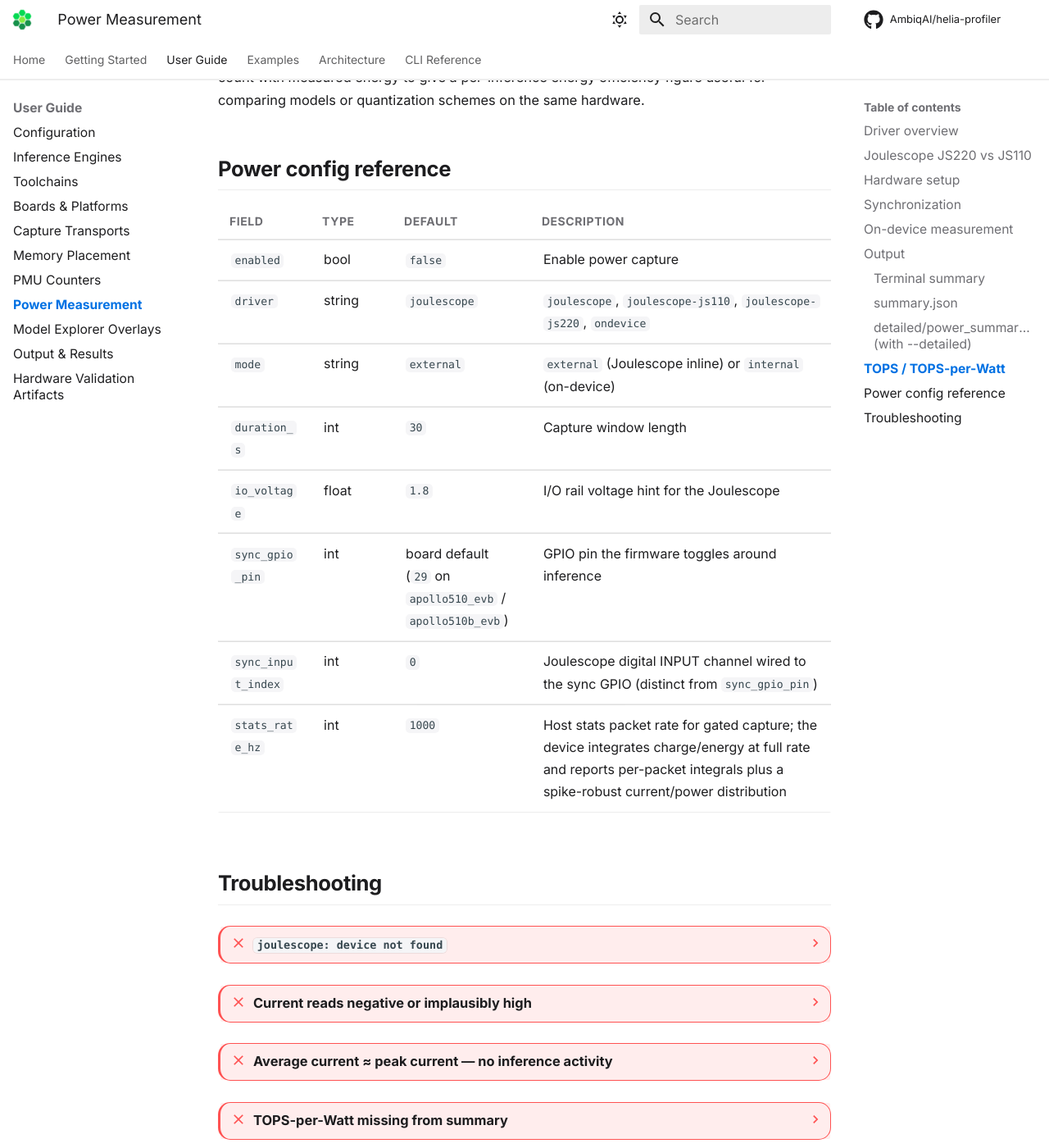
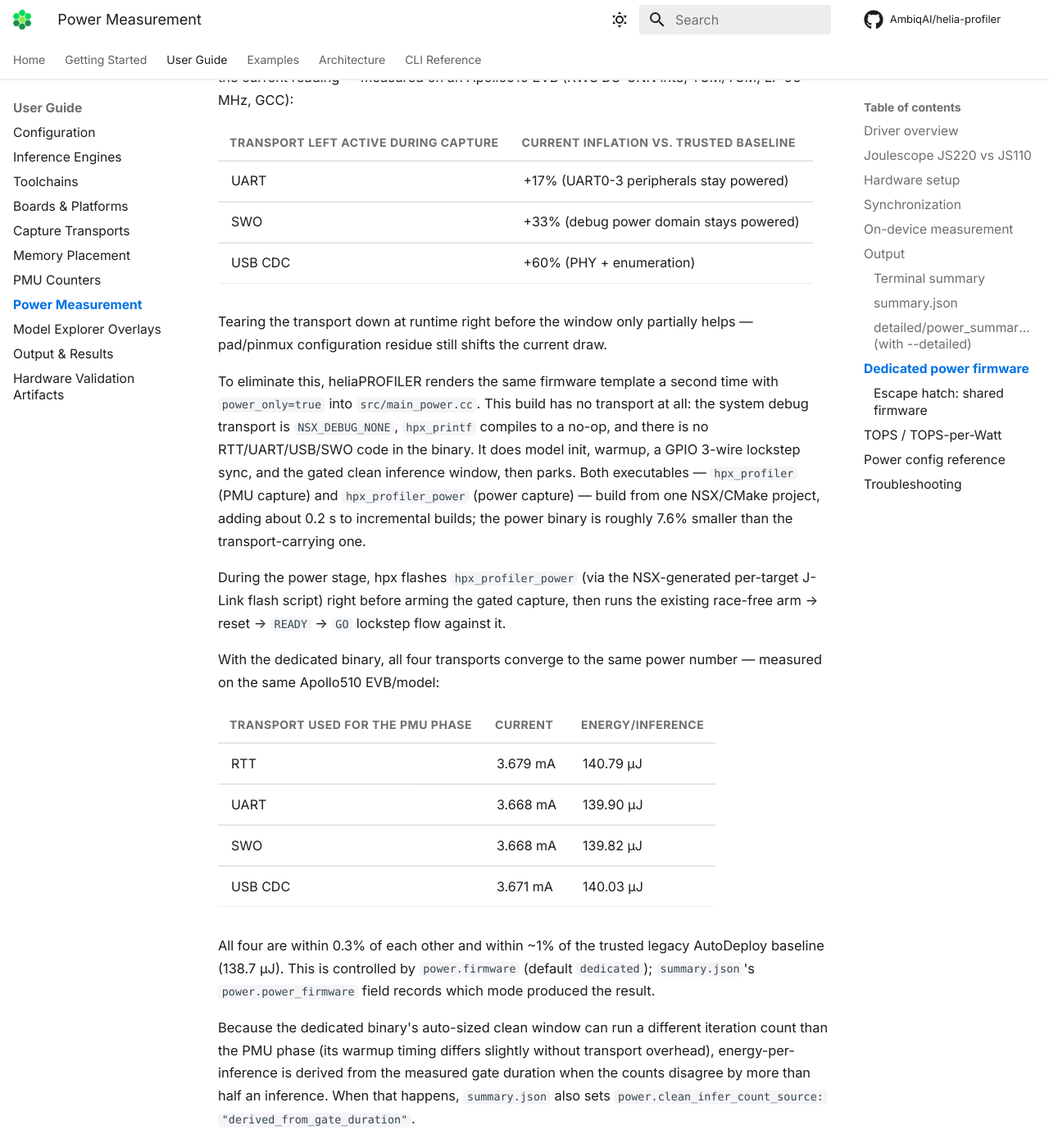
Before and after one commit to AmbiqAI/helia-profiler, an MkDocs documentation site: the page built from docs/guide/power.md, in a window 1280 px wide and 1400 px high, scrolled down 4143 px. Shown: the whole window at 82% size. Built offline with MkDocs 1.6.1 and Material for MkDocs 9.7.7, drawn with Linux system fonts in a browser that asks for light colours; some web fonts are replaced; comment, search, counter and statistics services are not loaded; some of the changed text lies outside the part shown.

Commit message:
docs(power): dedicated power firmware guide
Documents the transport-contamination measurements (+17% UART, +33%
SWO, +60% USB on AP510 vs a transport-free window), the dedicated
power binary flow, the power.firmware config / --power-firmware flag,
the power_firmware and clean_infer_count_source metadata fields, and
the shared-mode escape hatch with its caveats.

Co-authored-by: Copilot <223556219+Copilot@users.noreply.github.com>

````diff
--- a/docs/guide/power.md
+++ b/docs/guide/power.md
@@ -148,6 +148,72 @@ ambient conditions.
 
 A flat CSV of all power scalar metrics for spreadsheet ingest.
 
+## Dedicated power firmware
+
+PMU capture needs a host transport (`rtt`, `uart`, `swo`, or `usb_cdc`) to get
+per-layer counters off the target. That same transport, if still initialized
+during the power capture window, contaminates the current reading — measured
+on an Apollo510 EVB (KWS DS-CNN int8, TCM/TCM, LP 96 MHz, GCC):
+
+| Transport left active during capture | Current inflation vs. trusted baseline |
+|---|---|
+| UART | +17% (UART0-3 peripherals stay powered) |
+| SWO | +33% (debug power domain stays powered) |
+| USB CDC | +60% (PHY + enumeration) |
+
+Tearing the transport down at runtime right before the window only partially
+helps — pad/pinmux configuration residue still shifts the current draw.
+
+To eliminate this, heliaPROFILER renders the same firmware template a second
+time with `power_only=true` into `src/main_power.cc`. This build has no
+transport at all: the system debug transport is `NSX_DEBUG_NONE`, `hpx_printf`
+compiles to a no-op, and there is no RTT/UART/USB/SWO code in the binary. It
+does model init, warmup, a GPIO 3-wire lockstep sync, and the gated clean
+inference window, then parks. Both executables — `hpx_profiler` (PMU capture)
+and `hpx_profiler_power` (power capture) — build from one NSX/CMake project,
+adding about 0.2 s to incremental builds; the power binary is roughly 7.6%
+smaller than the transport-carrying one.
+
+During the power stage, hpx flashes `hpx_profiler_power` (via the
+NSX-generated per-target J-Link flash script) right before arming the gated
+capture, then runs the existing race-free arm → reset → `READY` → `GO`
+lockstep flow against it.
+
+With the dedicated binary, all four transports converge to the same power
+number — measured on the same Apollo510 EVB/model:
+
+| Transport used for the PMU phase | Current | Energy/inference |
+|---|---|---|
+| RTT | 3.679 mA | 140.79 µJ |
+| UART | 3.668 mA | 139.90 µJ |
+| SWO | 3.668 mA | 139.82 µJ |
+| USB CDC | 3.671 mA | 140.03 µJ |
+
+All four are within 0.3% of each other and within ~1% of the trusted legacy
+AutoDeploy baseline (138.7 µJ). This is controlled by `power.firmware`
+(default `dedicated`); `summary.json`'s `power.power_firmware` field records
+which mode produced the result.
+
+Because the dedicated binary's auto-sized clean window can run a different
+iteration count than the PMU phase (its warmup timing differs slightly
+without transport overhead), energy-per-inference is derived from the
+measured gate duration when the counts disagree by more than half an
+inference. When that happens, `summary.json` also sets
+`power.clean_infer_count_source: "derived_from_gate_duration"`.
+
+### Escape hatch: `shared` firmware
+
+```yaml
+power:
+  firmware: shared
+```
+
+or `--power-firmware shared`. This reverts to the pre-existing behavior of
+measuring current on the already-flashed transport binary — useful for
+bring-up or for reproducing historical numbers — but it carries the
+transport-dependent contamination described above. Prefer `dedicated`
+(the default) for any number you intend to report or compare across runs.
+
 ## TOPS / TOPS-per-Watt
 
 When power is enabled and the engine is heliaAOT, `summary.json` also
@@ -168,6 +234,7 @@ quantization schemes on the same hardware.
 | `sync_gpio_pin` | int | board default (`29` on `apollo510_evb` / `apollo510b_evb`) | GPIO pin the firmware toggles around inference |
 | `sync_input_index` | int | `0` | Joulescope digital INPUT channel wired to the sync GPIO (distinct from `sync_gpio_pin`) |
 | `stats_rate_hz` | int | `1000` | Host stats packet rate for gated capture; the device integrates charge/energy at full rate and reports per-packet integrals plus a spike-robust current/power distribution |
+| `firmware` | string | `dedicated` | `dedicated` flashes a transport-free `hpx_profiler_power` binary before capture (see [Dedicated power firmware](#dedicated-power-firmware)); `shared` reuses the already-flashed transport binary |
 
 ## Troubleshooting
 
@@ -187,3 +254,13 @@ quantization schemes on the same hardware.
 ??? failure "TOPS-per-Watt missing from summary"
     Only emitted for heliaAOT runs with power enabled. heliaRT/TFLM
     don't expose the MAC count needed for the TOPS calculation.
+
+??? failure "Power numbers differ between transports"
+    This should not happen with the default `power.firmware: dedicated` —
+    all transports converge to within ~0.3% on Apollo510 EVB testing. If
+    you still see transport-dependent drift, check whether
+    `power.firmware: shared` is set (explicitly or via `--power-firmware
+    shared`); `shared` measures the transport-carrying binary directly and
+    is expected to show the contamination described in
+    [Dedicated power firmware](#dedicated-power-firmware). Switch back to
+    `dedicated` for comparable numbers.
````
Also changed, not shown: docs/guide/configuration.md (+1 -0 lines), docs/guide/transports.md (+9 -0 lines), docs/reference/profile.md (+1 -0 lines).
